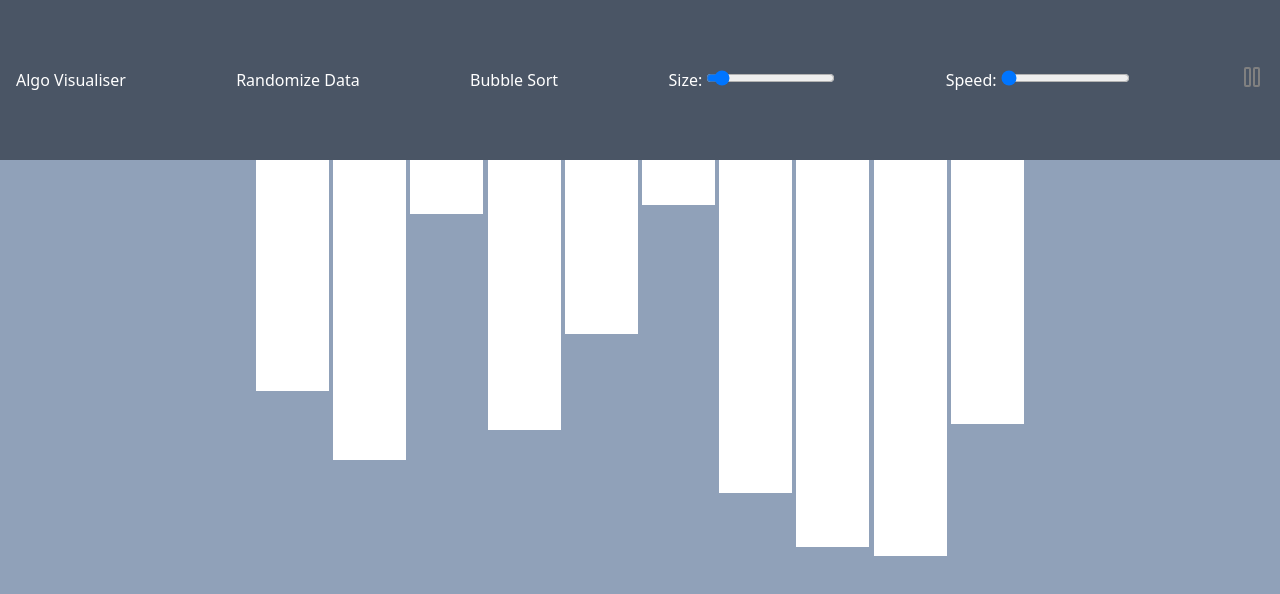
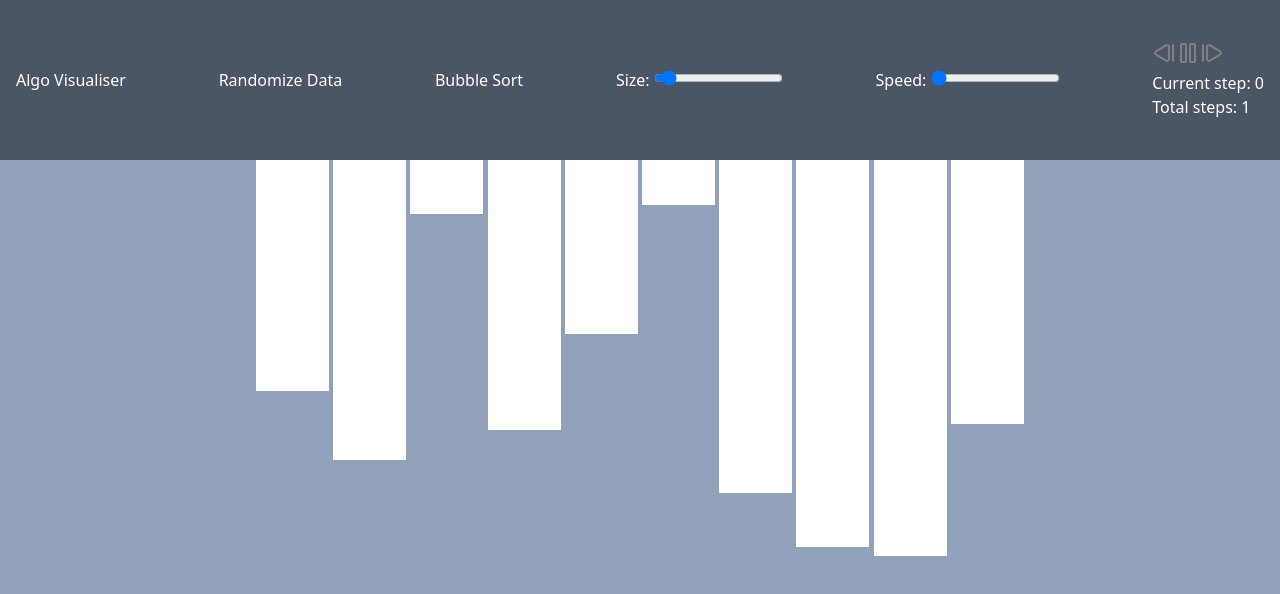
Before and after one commit to BillyBooglyBob/algo-visualiser, a React (Vite) app: page / in a window 1280 px wide. Shown: the top 594 px of the page. Built offline with nearby package versions, Linux system fonts and the light colour scheme.

Commit message:
feat: Added premature step back/forward button

```diff
--- a/src/AlgoVisualiser/AlgoVisualiser.tsx
+++ b/src/AlgoVisualiser/AlgoVisualiser.tsx
@@ -1,6 +1,6 @@
-import { useEffect, useRef, useState } from "react";
-import bubbleSort from "./algorithm/bubbleSort";
-import { Pause, Play } from "lucide-react";
+import { useCallback, useEffect, useRef, useState } from "react";
+import useBubbleSort from "./algorithm/bubbleSort";
+import { Pause, Play, StepBack, StepForward } from "lucide-react";
 
 export interface DataBar {
   value: number;
@@ -9,6 +9,8 @@ export interface DataBar {
 
 const AlgoVisualiser = () => {
   const [data, setData] = useState<DataBar[]>([]);
+  const [currentStep, setCurrentStep] = useState<number>(0);
+  const [steps, setSteps] = useState<DataBar[][]>([]);
   const [size, setSize] = useState(10);
   const [speed, setSpeed] = useState(1);
   const [paused, setPaused] = useState(false);
@@ -23,24 +25,41 @@ const AlgoVisualiser = () => {
 
   const randomizeData = () => {
     sortingRef.current.stop = true;
+    pausedRef.current = false;
 
     const newData = Array.from({ length: size }, () => ({
       value: Math.floor(Math.random() * 150) + 1,
       coloured: false,
     }));
     setData(newData);
+    setSteps([newData]);
+    setCurrentStep(0);
   };
 
   useEffect(() => {
     randomizeData();
   }, [size]);
 
-  const handleBubbleSort = bubbleSort({
+  // Memoise to prevent recalculating function on every load
+  // - minor performance issue
+  // const handleBubbleSort = useCallback(() => {
+  //   useBubbleSort({
+  //     data,
+  //     speedRef,
+  //     sortingRef,
+  //     pausedRef,
+  //     setData,
+  //     setSteps,
+  //   });
+  // }, [data, speedRef, sortingRef, pausedRef, setData, setSteps]);
+  const handleBubbleSort = useBubbleSort({
     data,
     speedRef,
     sortingRef,
     pausedRef,
     setData,
+    setSteps,
+    setCurrentStep,
   });
 
   const handleSort = () => {
@@ -53,6 +72,9 @@ const AlgoVisualiser = () => {
     setPaused(!currentValue);
     pausedRef.current = !currentValue;
   };
+
+  const handleStepBackward = () => setCurrentStep((prev) => prev - 1);
+  const handleStepForward = () => setCurrentStep((prev) => prev + 1);
 
   return (
     <div className="flex flex-col w-screen h-screen">
@@ -84,6 +106,13 @@ const AlgoVisualiser = () => {
         </div>
         <div>
           <button
+            onClick={handleStepBackward}
+            disabled={!paused || currentStep === 0}
+            className={`${(!paused || currentStep === 0) && "brightness-50"}`}
+          >
+            <StepBack />
+          </button>
+          <button
             onClick={handlePause}
             disabled={sortingRef.current.stop}
             className={`${
@@ -92,11 +121,25 @@ const AlgoVisualiser = () => {
           >
             {paused ? <Play /> : <Pause />}
           </button>
+          <button
+            onClick={handleStepForward}
+            disabled={!paused || currentStep === steps.length - 1}
+            className={`${
+              (!paused || currentStep === steps.length - 1) && "brightness-50"
+            }`}
+          >
+            <StepForward />
+          </button>
+          <div>
+            Current step: {currentStep} <br />
+            Total steps: {steps.length}
+          </div>
         </div>
       </header>
       <main className="flex-5 bg-slate-400 flex justify-center w-full">
         <div className="flex gap-1 w-[60%] justify-center">
-          {data.map((bar, index) => {
+          {steps[currentStep] &&
+            steps[currentStep].map((bar, index) => {
               const coloured = bar.coloured;
 
               return (
--- a/src/AlgoVisualiser/algorithm/bubbleSort.tsx
+++ b/src/AlgoVisualiser/algorithm/bubbleSort.tsx
@@ -1,5 +1,6 @@
 import type React from "react";
 import type { DataBar } from "../AlgoVisualiser";
+import { sleep } from "../util";
 
 interface BubbleSortProps {
   data: DataBar[];
@@ -7,17 +8,25 @@ interface BubbleSortProps {
   sortingRef: React.RefObject<{ stop: boolean }>;
   pausedRef: React.RefObject<boolean>;
   setData: React.Dispatch<React.SetStateAction<DataBar[]>>;
+  setSteps: React.Dispatch<React.SetStateAction<DataBar[][]>>;
+  setCurrentStep: React.Dispatch<React.SetStateAction<number>>;
 }
 
-const bubbleSort = ({
+const useBubbleSort = ({
   data,
   speedRef,
   sortingRef,
   pausedRef,
   setData,
+  setSteps,
+  setCurrentStep,
 }: BubbleSortProps) => {
-  const sleep = (ms: number) =>
-    new Promise((resolve) => setTimeout(resolve, ms));
+  // Deep clone (create separate copy so as to not directly modify data without
+  // using useState)
+  // - Can make bugs harder to debug (since React doesn't re-render when state
+  //  modified without useState, so the state is updated silently)
+  // - React can skip render, since it only re-renders when triggered through useState
+  const arr = [...data].map((bar) => ({ ...bar }));
 
   const bubbleSortAlgorithm = async (
     arr: DataBar[],
@@ -29,10 +38,12 @@ const bubbleSort = ({
     for (let i = 0; i < n - 1; i++) {
       for (let j = 0; j < n - 1 - i; j++) {
         if (arr[j].value > arr[j + 1].value) {
+          // Stop sort on flag
           if (sortingRef.current.stop) {
             return;
           }
 
+          // Pause on flag
           while (pausedRef.current) {
             await sleep(50);
           }
@@ -46,6 +57,9 @@ const bubbleSort = ({
           newArr[j + 1].coloured = true;
           changeArr(newArr);
 
+          setSteps((prev) => [...prev, newArr]);
+          setCurrentStep((prev) => prev + 1);
+
           // Delay (for speed)
           await sleep(100 / speedRef.current);
         }
@@ -58,10 +72,10 @@ const bubbleSort = ({
   };
 
   const handleSort = () => {
-    bubbleSortAlgorithm(data, (newData: DataBar[]) => setData(newData));
+    bubbleSortAlgorithm(arr, (newData: DataBar[]) => setData(newData));
   };
 
   return handleSort;
 };
 
-export default bubbleSort;
+export default useBubbleSort;
--- a/src/AlgoVisualiser/algorithm/quickSort.tsx
+++ b/src/AlgoVisualiser/algorithm/quickSort.tsx
@@ -1,32 +1,40 @@
 import type React from "react";
 import type { DataBar } from "../AlgoVisualiser";
 
-interface BubbleSortProps {
+interface quickSortProps {
   data: DataBar[];
   speedRef: React.RefObject<number>;
   sortingRef: React.RefObject<{ stop: boolean }>;
+  pausedRef: React.RefObject<boolean>;
   setData: React.Dispatch<React.SetStateAction<DataBar[]>>;
 }
 
-const bubbleSort = ({
+const quickSort = ({
   data,
   speedRef,
   sortingRef,
+  pausedRef,
   setData,
-}: BubbleSortProps) => {
+}: quickSortProps) => {
   const sleep = (ms: number) =>
     new Promise((resolve) => setTimeout(resolve, ms));
 
-  const bubbleSortAlgorithm = async (
+  const quickSortAlgorithm = async (
     arr: DataBar[],
     changeArr: (newArr: DataBar[]) => void
   ) => {
+    // Bubbles one big value at a time from the front
+    // to the end
     const n = arr.length;
     for (let i = 0; i < n - 1; i++) {
       for (let j = 0; j < n - 1 - i; j++) {
         if (arr[j].value > arr[j + 1].value) {
           if (sortingRef.current.stop) {
             return;
+          }
+
+          while (pausedRef.current) {
+            await sleep(50);
           }
 
           // Swap
@@ -46,13 +54,14 @@ const bubbleSort = ({
 
     const finalArr = [...arr].map((bar) => ({ ...bar, coloured: false }));
     changeArr(finalArr);
+    sortingRef.current.stop = true;
   };
 
   const handleSort = () => {
-    bubbleSortAlgorithm(data, (newData: DataBar[]) => setData(newData));
+    quickSortAlgorithm(data, (newData: DataBar[]) => setData(newData));
   };
 
   return handleSort;
 };
 
-export default bubbleSort;
+export default quickSort;
--- /dev/null
+++ b/src/AlgoVisualiser/util.ts
@@ -0,0 +1,2 @@
+export const sleep = (ms: number) =>
+  new Promise((resolve) => setTimeout(resolve, ms));
```
Lines whose indentation alone changed are shown as unchanged.
